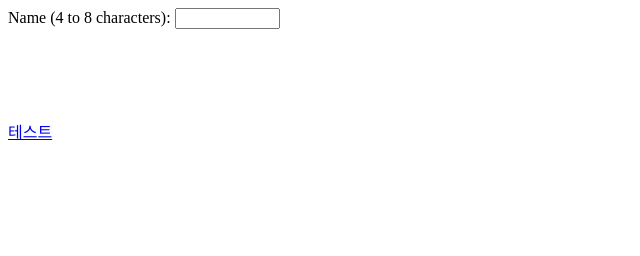
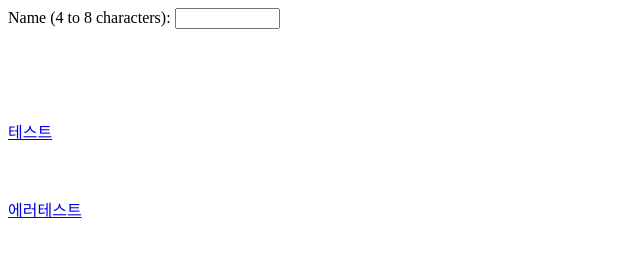
Before and after one commit to wodud1012/kjy_dir, a plain HTML site: page index.html in a window 1280 px wide. Shown: the whole page, without its empty margins (0-640 px from the left). Drawn offline with Linux system fonts and the light colour scheme.

Commit message:
Add files via upload

```diff
--- a/index.html
+++ b/index.html
@@ -28,8 +28,10 @@ function testError() {
 <br/><br/><br/><br/><br/><br/>
 
 <a href="javascript:test()"> 테스트</a>
+<br/><br/><br/><br/>
 
 
+<a href="javascript:testError()"> 에러테스트</a>
 
 	</body>
 </html>
```
